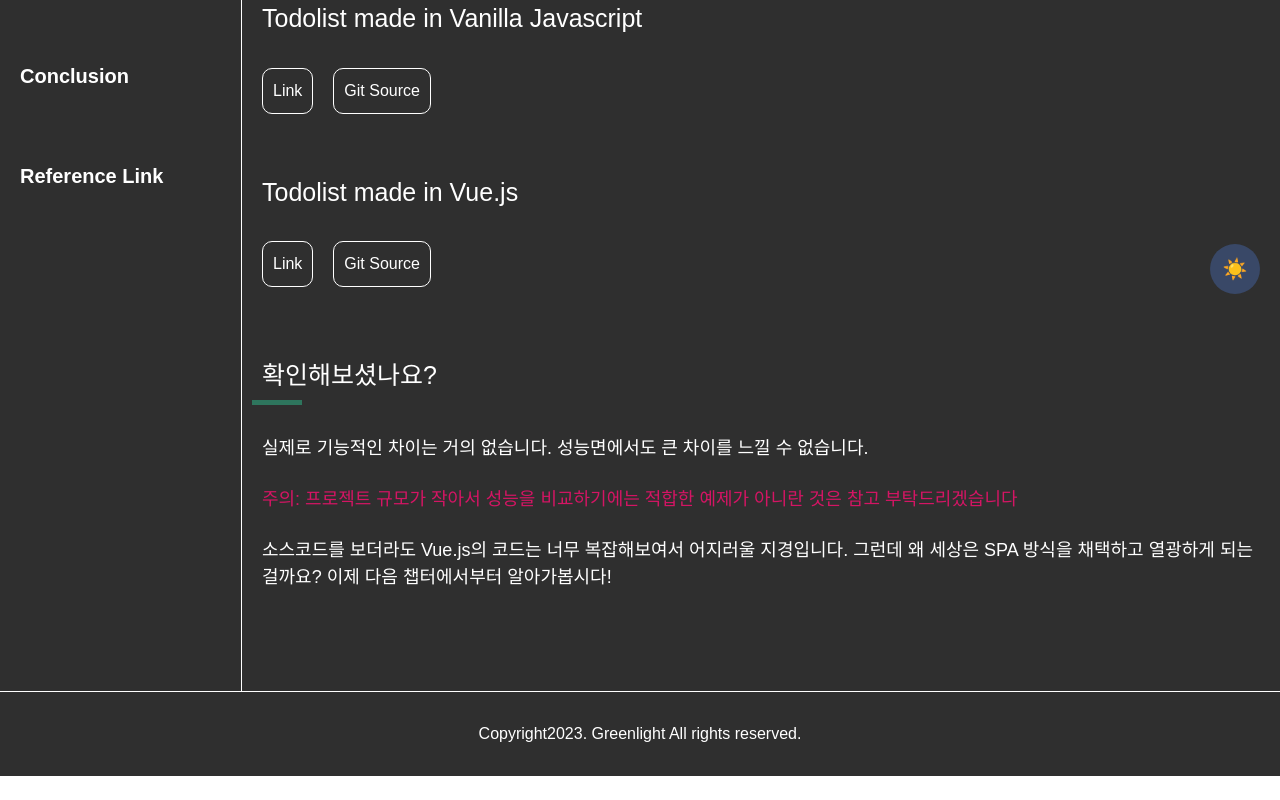
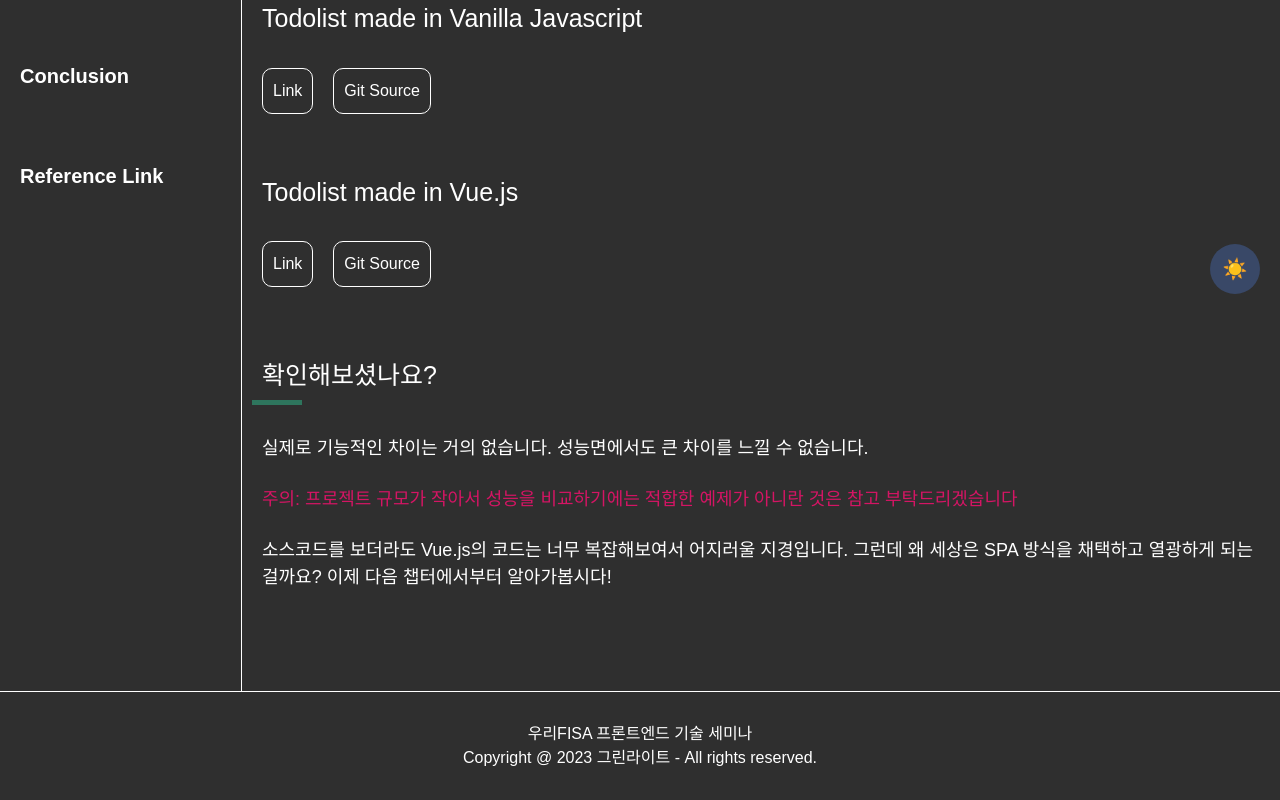
Before and after one commit to devFancy/woorifisa-archive, a Vue app: page / in a window 1280 px wide. Shown: the part 476-1276 px from the top of the page. Before the commit the page ends 1252 px from the top, so only its background shows below. Built offline with nearby package versions, Linux system fonts and the light colour scheme; a web font is replaced by a local one.

Commit message:
chore: footer 내용 수정

```diff
--- a/src/components/FooterBox.vue
+++ b/src/components/FooterBox.vue
@@ -2,7 +2,8 @@
 
 <template>
   <footer class="border-t-[1px] border-black dark:border-white">
-    <p>Copyright2023. Greenlight All rights reserved.</p>
+    <p>우리FISA 프론트엔드 기술 세미나</p>
+    <p>Copyright @ 2023 그린라이트 - All rights reserved.</p>
   </footer>
 </template>
 <style scoped>
```
